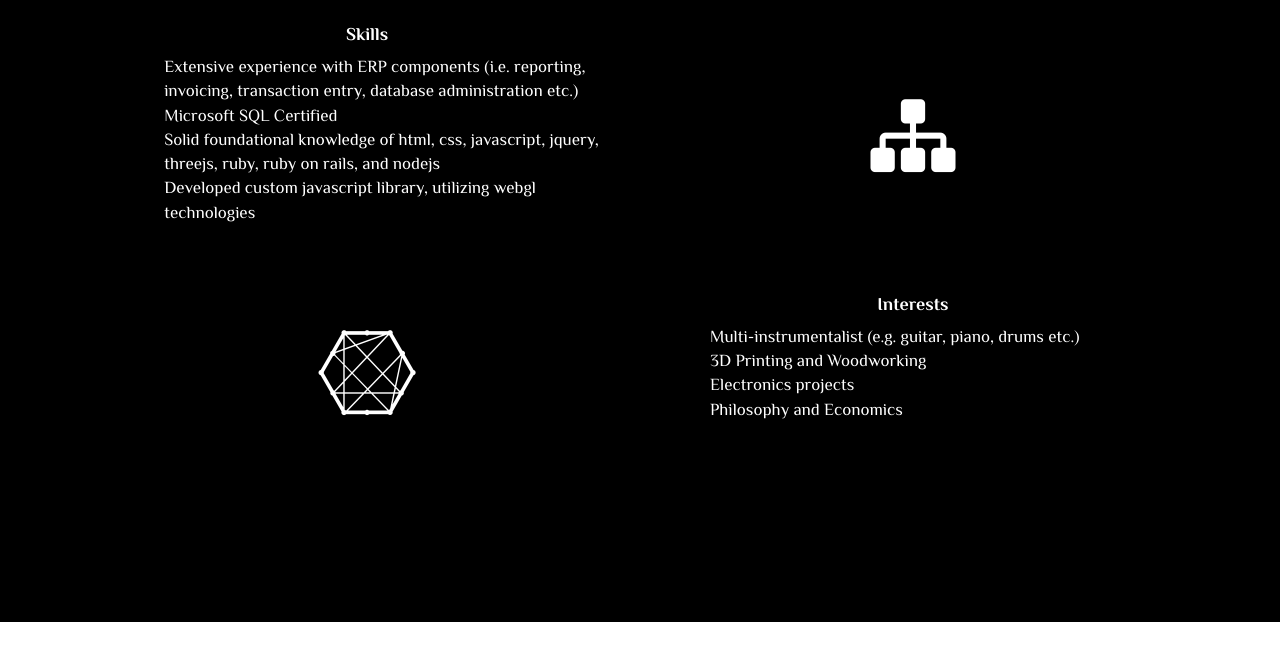
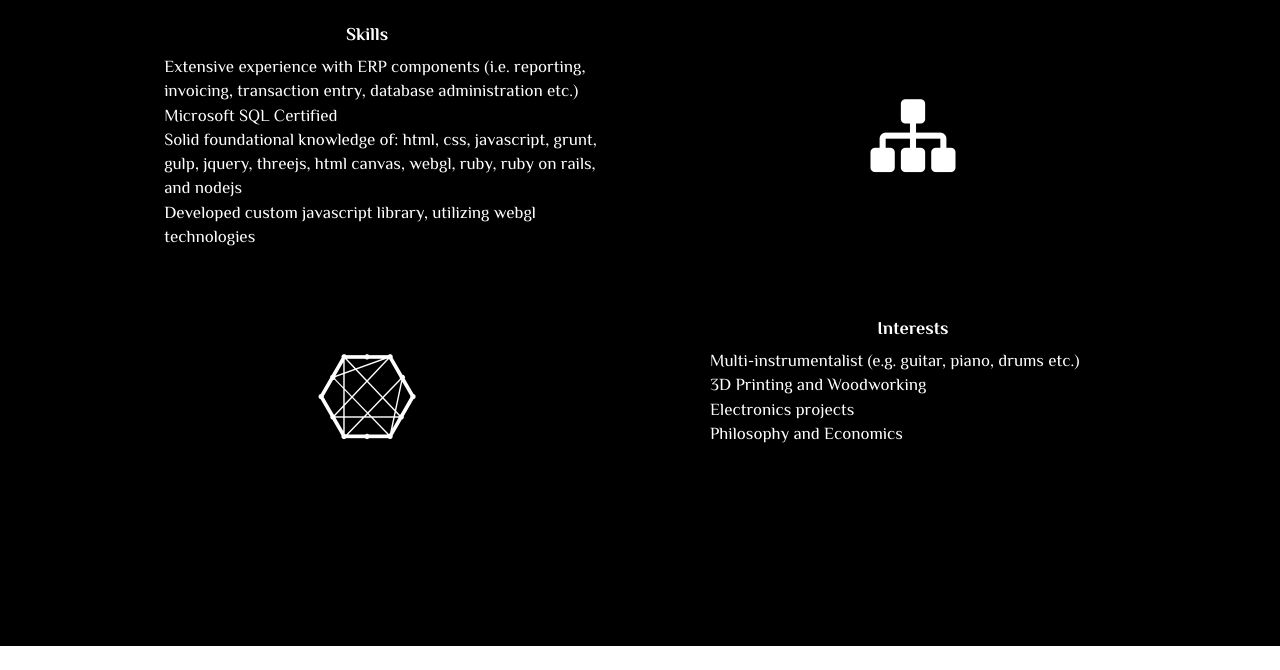
Before and after one commit to edean11/edean11.github.io, a plain HTML site: page index.html in a window 1280 px wide. Shown: the part 1520-2190 px from the top of the page. Drawn offline with nearby package versions, Linux system fonts and the light colour scheme.

Commit message:
added custom domain to CNAME, js edit

```diff
--- a/index.html
+++ b/index.html
@@ -85,7 +85,7 @@
             <ul class="skills-list">
               <li>Extensive experience with ERP components (i.e. reporting, invoicing, transaction entry, database administration etc.)</li>
               <li>Microsoft SQL Certified</li>
-              <li>Solid foundational knowledge of html, css, javascript, jquery, threejs, ruby, ruby on rails, and nodejs</li>
+              <li>Solid foundational knowledge of: html, css, javascript, grunt, gulp, jquery, threejs, html canvas, webgl, ruby, ruby on rails, and nodejs</li>
               <li>Developed custom javascript library, utilizing webgl technologies</li>
             </ul>
           </div>
--- a/main.js
+++ b/main.js
@@ -1,5 +1,4 @@
 // ;(function(){
 //   'use strict'
 
-//   alert('Welcome');
 // }())
```
Also changed, not shown: 1 other file.
